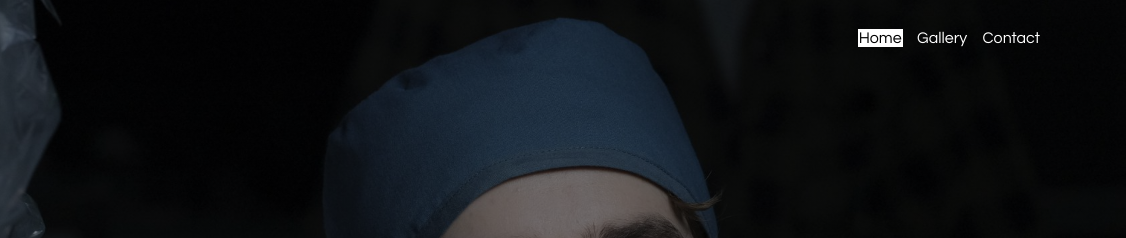
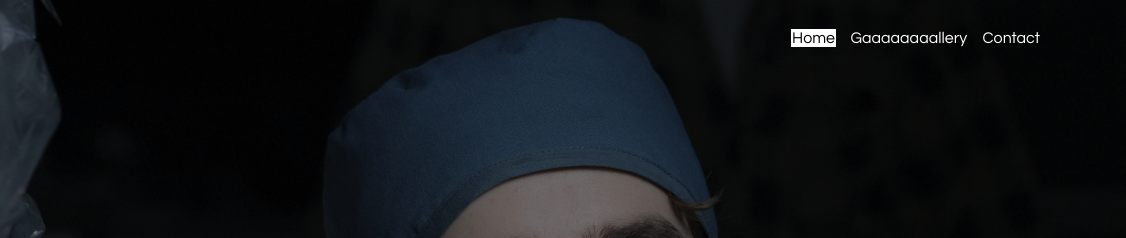
Before and after one commit to ananyamitra2000/WSD-lab-assignment, a plain HTML site: page index.html in a window 1280 px wide. Shown: the top 238 px of the page, 154-1280 px from the left. Drawn offline with Linux system fonts and the light colour scheme.

Commit message:
Update index.html

```diff
--- a/index.html
+++ b/index.html
@@ -15,7 +15,7 @@
             </div>
             <ul>
               <li class="active"><a href="#">Home</a></li>
-              <li><a href="two.html">Gallery</a></li>
+              <li><a href="two.html">Gaaaaaaaallery</a></li>
               <li><a href="contact.html">Contact</a></li>
           </ul>
        </div>
```
